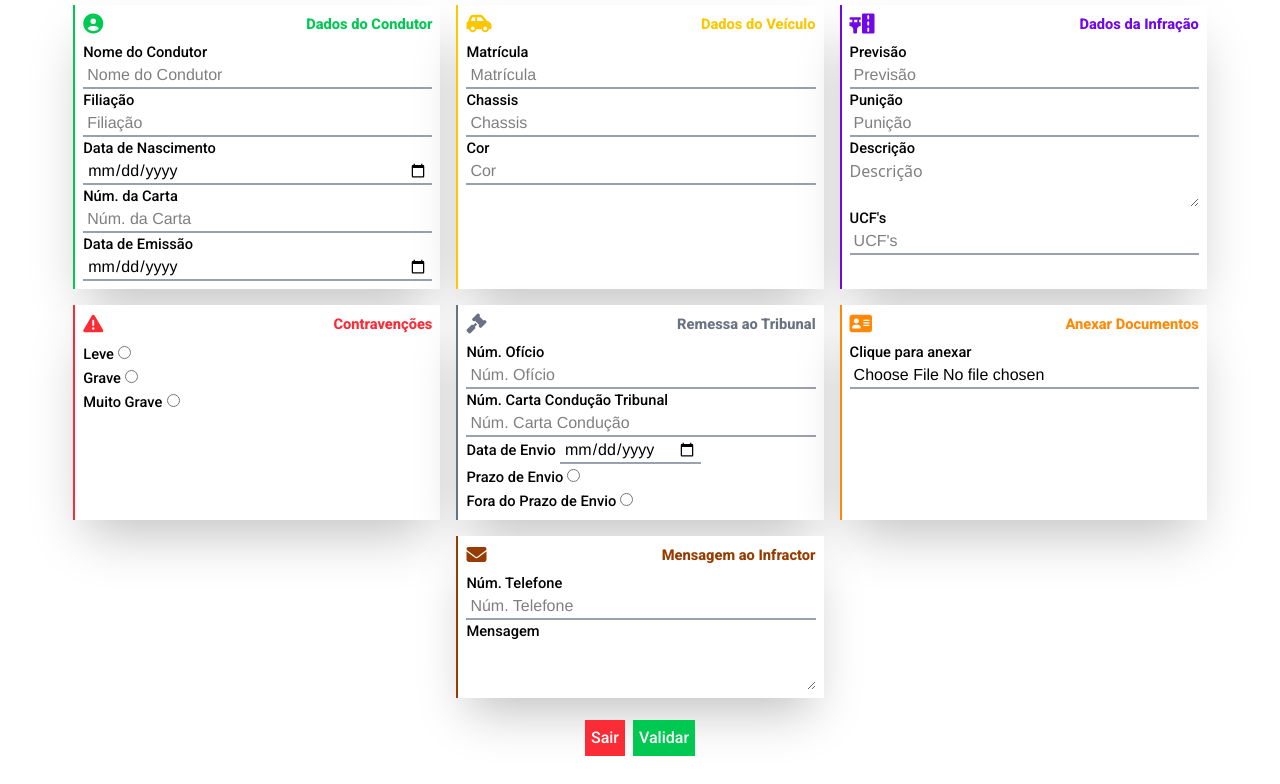
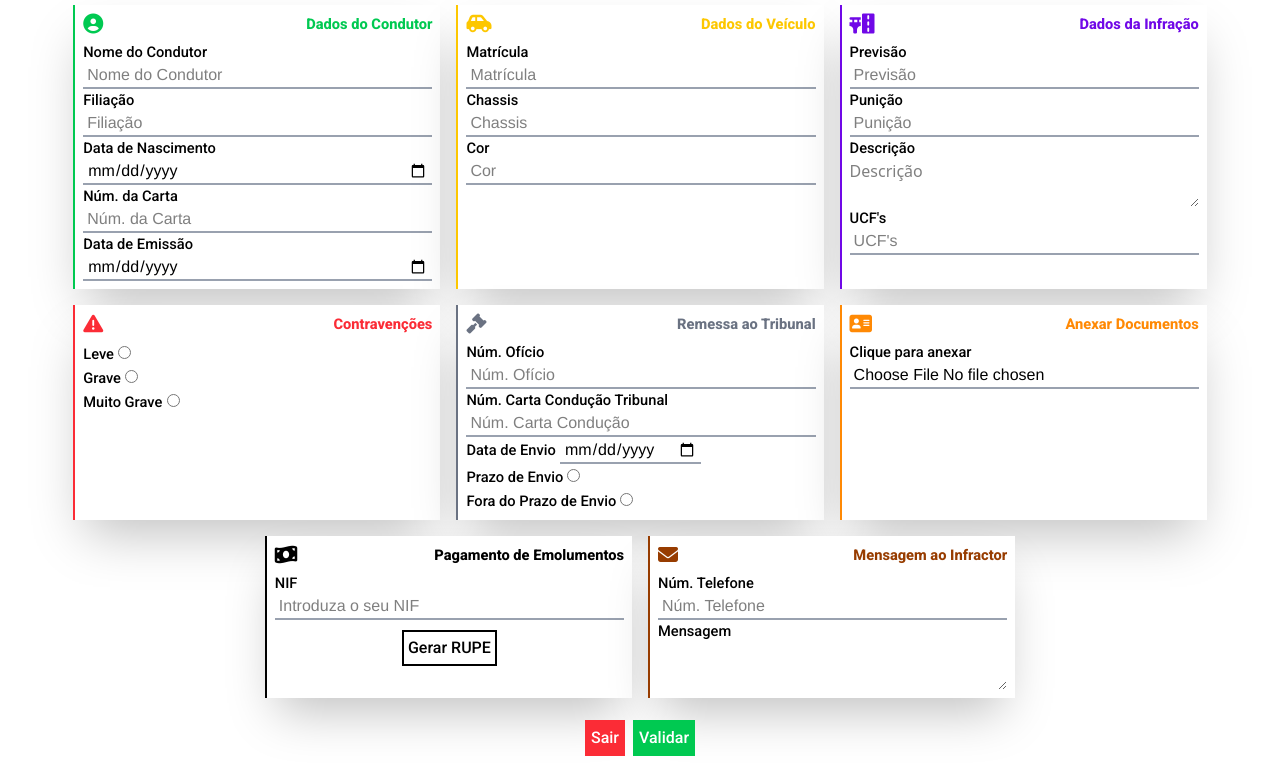
Before and after one commit to ZEINER-TECHNOLY/SIGM, a website: page views/registroInfracoes.html in a window 1280 px wide. Shown: the part 161-945 px from the top of the page. Drawn offline with nearby package versions, Linux system fonts and the light colour scheme.

Commit message:
Adição do Card Emolumentos

```diff
--- a/views/registroInfracoes.html
+++ b/views/registroInfracoes.html
@@ -227,6 +227,20 @@
                         </nav>
                     </div> -->
 
+                    <div class="cardContent2 border-l-black border-l-2">
+                        <nav class="cabecalhoNavTela2">
+                            <i class="fa-solid fa-money-bill-wave"></i>
+                            <h3>Pagamento de Emolumentos</h3>
+                        </nav>
+                        <nav class="navInputsTela2 navInputsTela2Col">
+                            <label for="nif">NIF</label>
+                            <input type="texto" id="nif" name="nif" placeholder="Introduza o seu NIF">
+                        </nav>
+                        <nav class="navInputsTela2 flex items-center justify-center mt-2.5">
+                            <button class="hover:bg-black hover:text-white p-1 font-roboto font-medium border-2 border-black cursor-pointer transition-all duration-300 ease-linear">Gerar RUPE</button>
+                        </nav>
+                    </div>
+
                     <div class="cardContent2 border-amber-800 border-l-2">
                         <nav class="cabecalhoNavTela2">
                             <i class="fa-solid fa-envelope text-amber-800"></i>
```
Also changed, not shown: assets/css/output.css.
